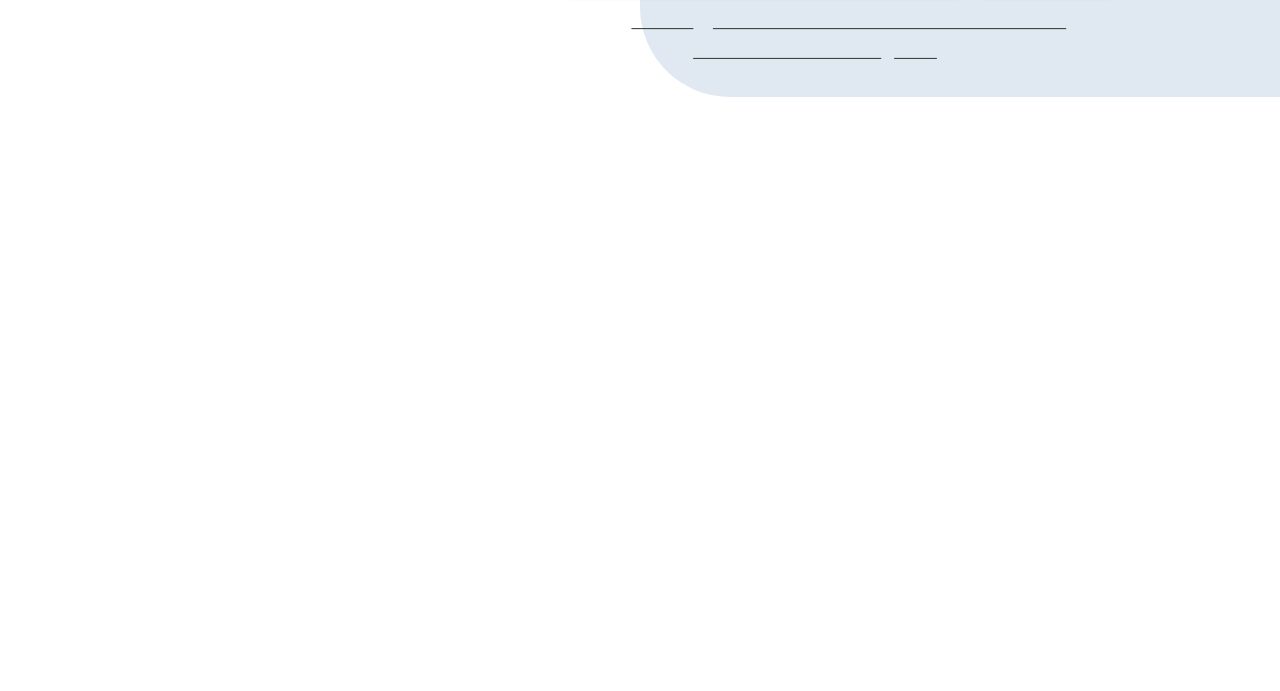
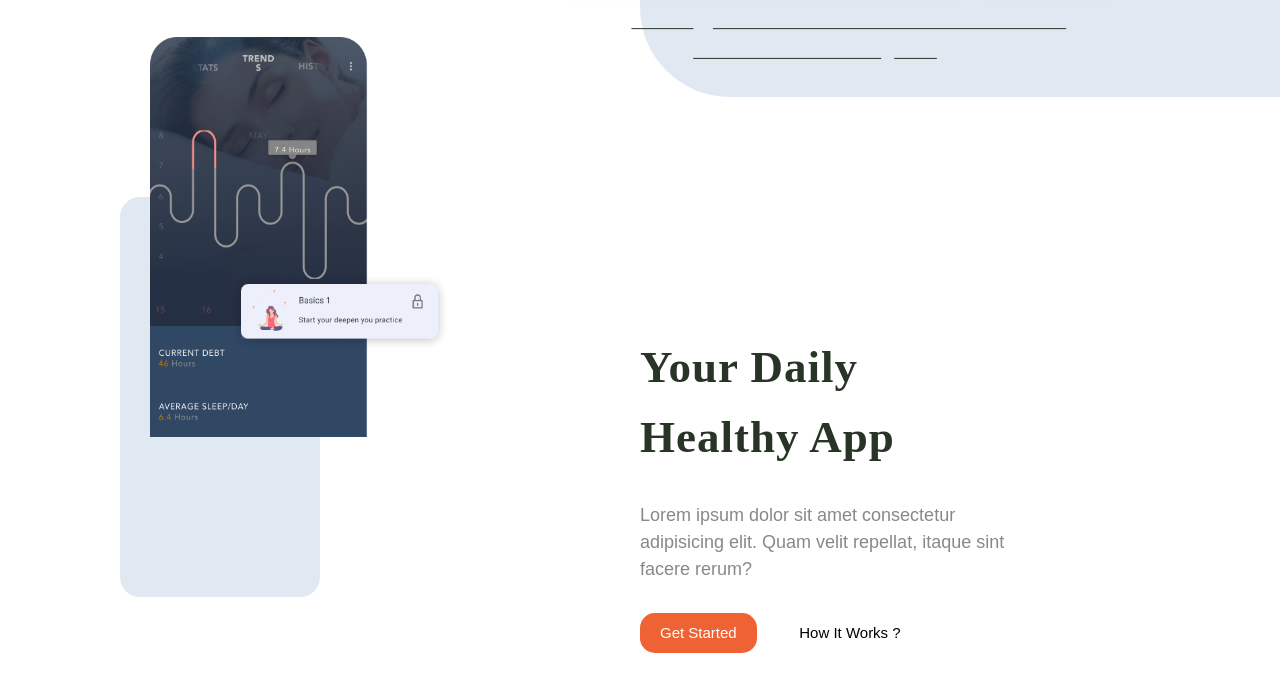
Before and after one commit to Aniket007code/Naran-Fit, a plain HTML site: page index.html in a window 1280 px wide. Shown: the part 703-1394 px from the top of the page. Before the commit the page ends 900 px from the top, so only its background shows below. Drawn offline with Linux system fonts and the light colour scheme.

Commit message:
2nd section done

```diff
--- a/index.html
+++ b/index.html
@@ -74,6 +74,37 @@
 
         </div>
     </section>
+
+    <section class="second-section">
+        <div class="second-section-leftimg">
+            <div class="bg-color">
+
+            </div>
+            <div class="second-section-img">
+                <img src="images/section2pic.png" alt="" srcset="" class="section2pic">
+
+            </div>
+
+        </div>
+        <div class="second-section-rightText">
+            <div class="second-section-title">
+                <h1>Your Daily <br>Healthy App</h1>
+            </div>
+
+            <div class="second-section-desc">
+                <p>Lorem ipsum dolor sit amet consectetur adipisicing elit.
+                    Quam velit repellat, itaque sint facere rerum?</p>
+            </div>
+
+            <div class="second-sec-buttons">
+                <button class="button">Get Started</button>
+                <button class="button">How It Works ?</button>
+
+            </div>
+
+        </div>
+
+    </section>
 </body>
 
 </html>
--- a/style.css
+++ b/style.css
@@ -2,6 +2,8 @@
 
 
 /* @import url('https://fonts.googleapis.com/css2?family=Mulish:wght@200&display=swap'); */
+
+/* @import url('https://fonts.googleapis.com/css2?family=Mulish:wght@200&family=Roboto:wght@300&display=swap'); */
 
 *{
     margin: 0;
@@ -18,7 +20,7 @@ html {
     --main-color: #283526;
     --primry-color: #888888;
     --button-background: #4b709e;
-    --primary-button-background: #fe7649;
+    --primary-button-background: #ee6234;
     --background-color: #f0f7ff;
   }
 
@@ -148,6 +150,14 @@ header nav{
     color: white;
 }
 
+
+
+
+
+/* ..........................................MAIN SECTION................................................ */
+
+
+
 .main-landing-section{
   width: 100%;
   height: 100vh;
@@ -243,3 +253,101 @@ header nav{
 
    border-radius: 90px 20px 0px 90px;
 }
+
+/* .........................................
+...........                              2nd SECTION  ........................................................... */
+
+.second-section{
+  width: 100%;
+  height: 90vh;
+  /* border: 1px solid red; */
+  display: flex;
+
+}
+
+/* /...............................................Right Side....................................... */
+
+.second-section-leftimg{
+  width: 50%;
+  /* border: 1px solid green; */
+}
+
+.second-section-rightText{
+  width: 50%;
+  /* border: 1px solid firebrick; */
+  display: flex;
+  flex-direction: column;
+  justify-content: center;
+  align-items: flex-start;
+  padding-bottom: 13rem;
+}
+
+.second-section-title{
+  font-size: 3rem;
+  /* font-family: "Muli";
+  color: var(--main-color); */
+  letter-spacing: 0.1rem;
+  font-family: 'Mulish', sans-serif;
+  font-family: 'Roboto', sans-serif;
+  /* font-style: oblique; */
+
+  line-height: 7rem;
+  margin-bottom: 3rem;
+
+}
+
+.second-section-desc{
+  max-width: 400px;
+  margin-bottom: 3rem;
+}
+
+.second-sec-buttons :first-child{
+  background-color: var(--primary-button-background);
+  color: white;
+  border-radius: 15px;
+}
+
+.second-sec-buttons :last-child{
+  background-color: transparent;
+  color: black;
+  border-radius: 15px;
+  margin-left: 2rem;
+}
+
+.second-sec-buttons :last-child:hover{
+  background-color: var(--primary-button-background);
+  color: white;
+  /* transition:all 2s ease-out; */
+}
+
+.second-sec-buttons :first-child:hover{
+  background-color: rgb(235, 69, 9);
+  /* color: white; */
+}
+
+/* .................................left side................................. */
+
+.bg-color{
+  width: 200px;
+  height: 400px;
+  background-color: #e0e8f1;
+  margin-left: 12rem;
+  /* margin-top: rem; */
+  border-radius: 2rem;
+
+}
+
+.second-section-img{
+  width: 300px;
+  height: 400px;
+  position: absolute;
+  left: 15rem;
+  /* margin-bottom: 3rem; */
+  top: 74rem;
+
+}
+
+.section2pic{
+  width: 100%;
+  height: 100%;
+}
```
Also changed, not shown: images/section2pic.png (added).
